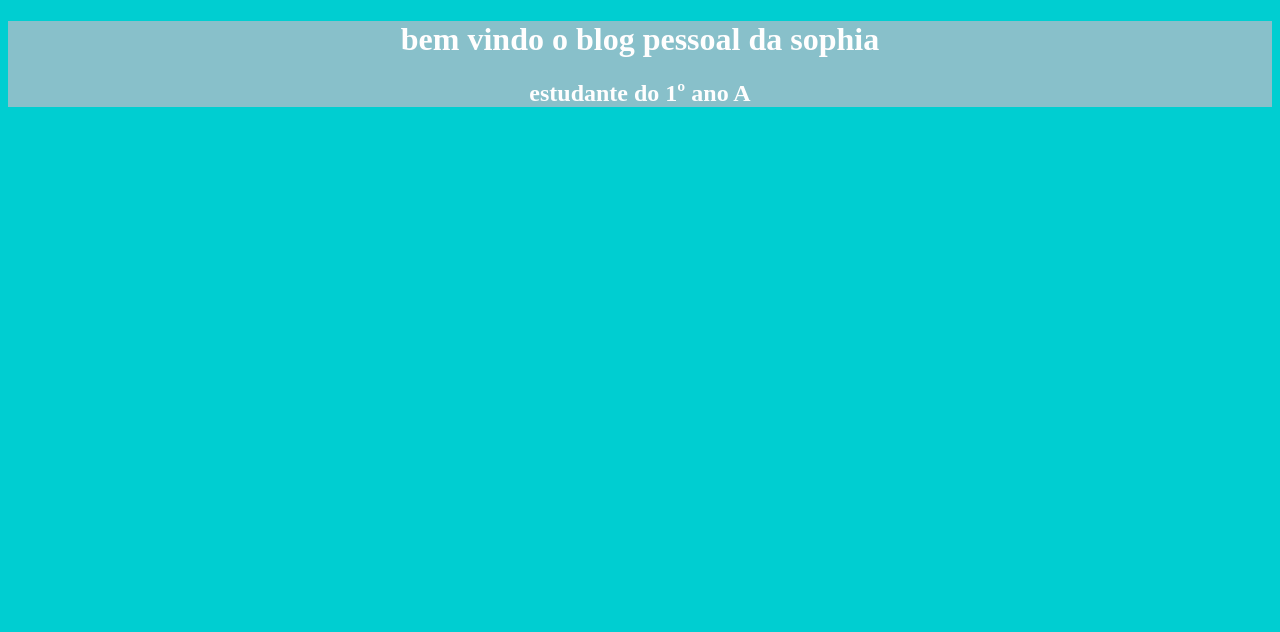
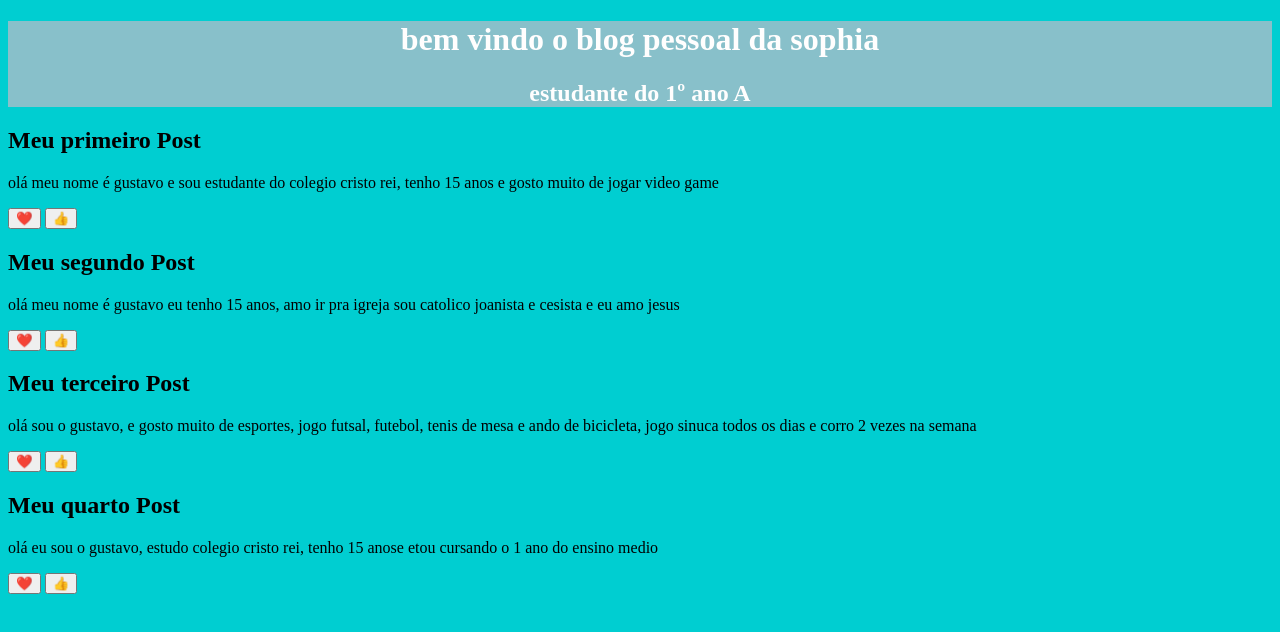
Before and after one commit to kustergustavo-debug/Blob-pessoal---Gustavo, a plain HTML site: page index.html in a window 1280 px wide. Drawn offline with Linux system fonts and the light colour scheme.

Commit message:
adicionei posts

```diff
--- a/index.html
+++ b/index.html
@@ -1,5 +1,5 @@
 <!DOCTYPE html>
-<html lang="pt - br >
+<html lang="pt - br ">
 <head>
     <meta charset="UTF-8">
     <meta name="viewport" content="width=device-width, initial-scale=1.0">
@@ -11,5 +11,45 @@
 <h1>bem vindo o blog pessoal da sophia</h1>
 <h2>estudante do 1º ano A</h2>
 </header>
+<main>
+    <h2>Meu primeiro Post</h2>
+    <article>
+       <p> olá meu nome é gustavo e sou estudante do colegio cristo rei,
+        tenho 15 anos e gosto muito de jogar video game
+       </p>
+       <button>❤️</button>
+       <button>👍</button>
+    </article>
+</main>
+<main>
+    <h2>Meu segundo Post</h2>
+    <article>
+       <p>  olá meu nome é gustavo eu tenho 15 anos, amo ir pra igreja sou catolico
+        joanista e cesista e eu amo jesus
+       </p>
+       <button>❤️</button>
+       <button>👍</button>
+    </article>
+</main>
+<main>
+    <h2>Meu terceiro Post</h2>
+    <article>
+       <p> olá sou o gustavo, e gosto muito de esportes, jogo futsal, futebol, tenis de mesa
+        e ando de bicicleta, jogo sinuca todos os dias e corro 2 vezes na semana
+       </p>
+       <button>❤️</button>
+       <button>👍</button>
+    </article>
+</main>
+<main>
+    <h2>Meu quarto Post</h2>
+    <article>
+       <p> olá eu sou o gustavo, estudo colegio cristo rei, tenho 15 anose etou cursando
+        o 1 ano do ensino medio
+       </p>
+       <button>❤️</button>
+       <button>👍</button>
+    </article>
+</main>
 </body>
 </html>
```
